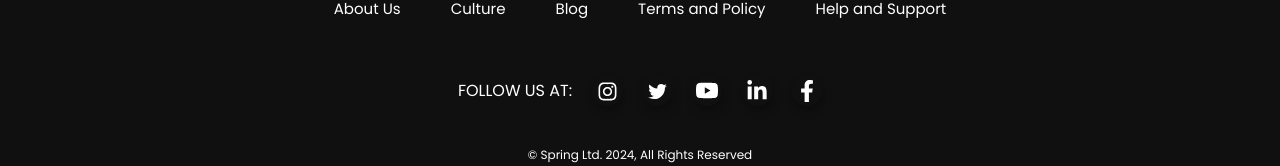
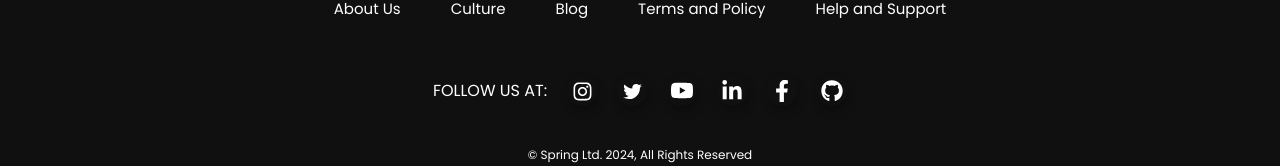
Before and after one commit to Satyam1923/Spring-Music-Player, a React (Vite) app in the folder frontend/: page / in a window 1280 px wide. Shown: the part 973-1139 px from the top of the page. Built offline with nearby package versions, Linux system fonts and the light colour scheme; no server answers.

Commit message:
Added the github icon

```diff
--- a/frontend/src/components/Footer.jsx
+++ b/frontend/src/components/Footer.jsx
@@ -7,7 +7,7 @@ import { AiOutlineTwitter } from "react-icons/ai";
 import { FaLinkedinIn } from "react-icons/fa";
 import { FaFacebookF } from "react-icons/fa";
 import { BsYoutube } from "react-icons/bs";
-
+import { FaGithub } from "react-icons/fa";
 const Footer = () => {
    const currentYear = new Date().getFullYear();
   return (
@@ -80,6 +80,11 @@ const Footer = () => {
                 >
                   <FaFacebookF color="white" size={26} className="ico " />
                 </a></span>
+                <span className='icons'> <a
+                href="https://github.com/Satyam1923/Spring-Music-Player">
+                <FaGithub color="white" size={26} className="ico"/>
+                </a>
+                </span>
         </div>
 </div>
 <div class="divider md:h-[1.5px] sm:h-[1px] "></div>
```
